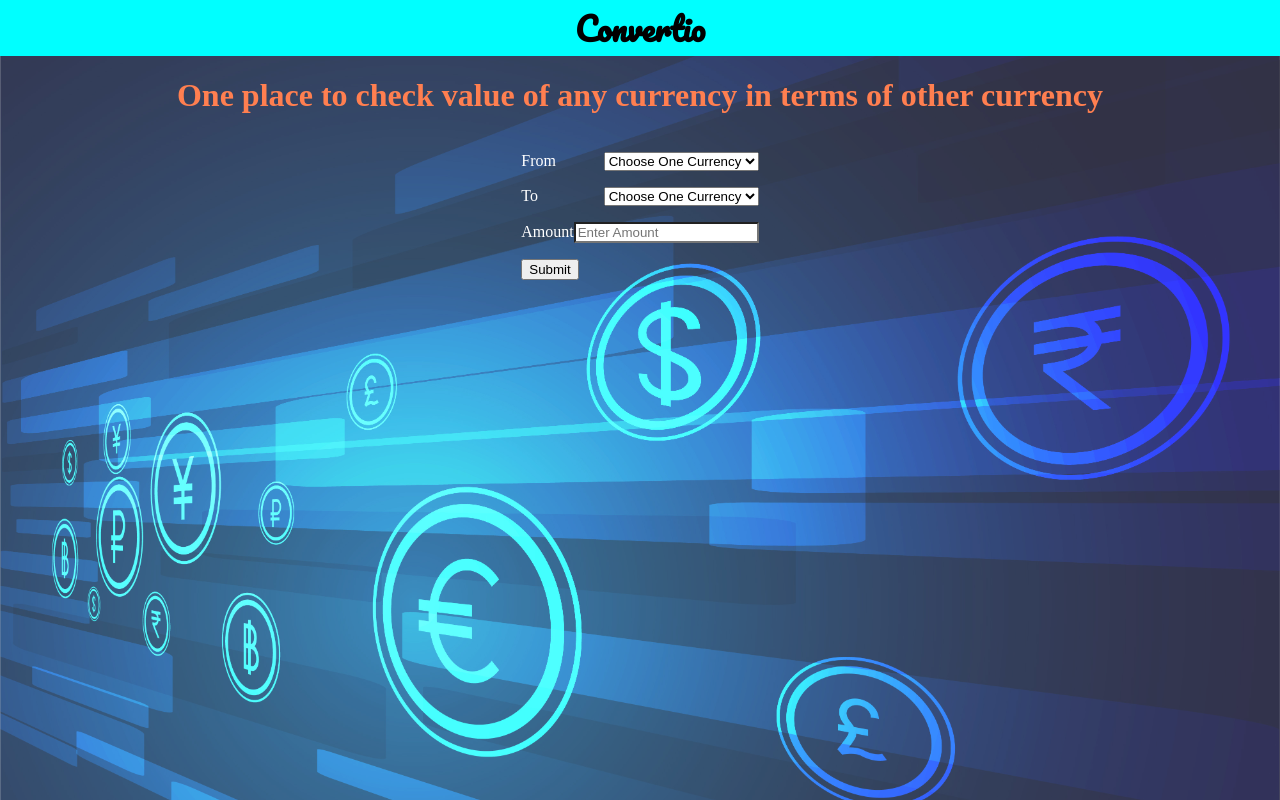
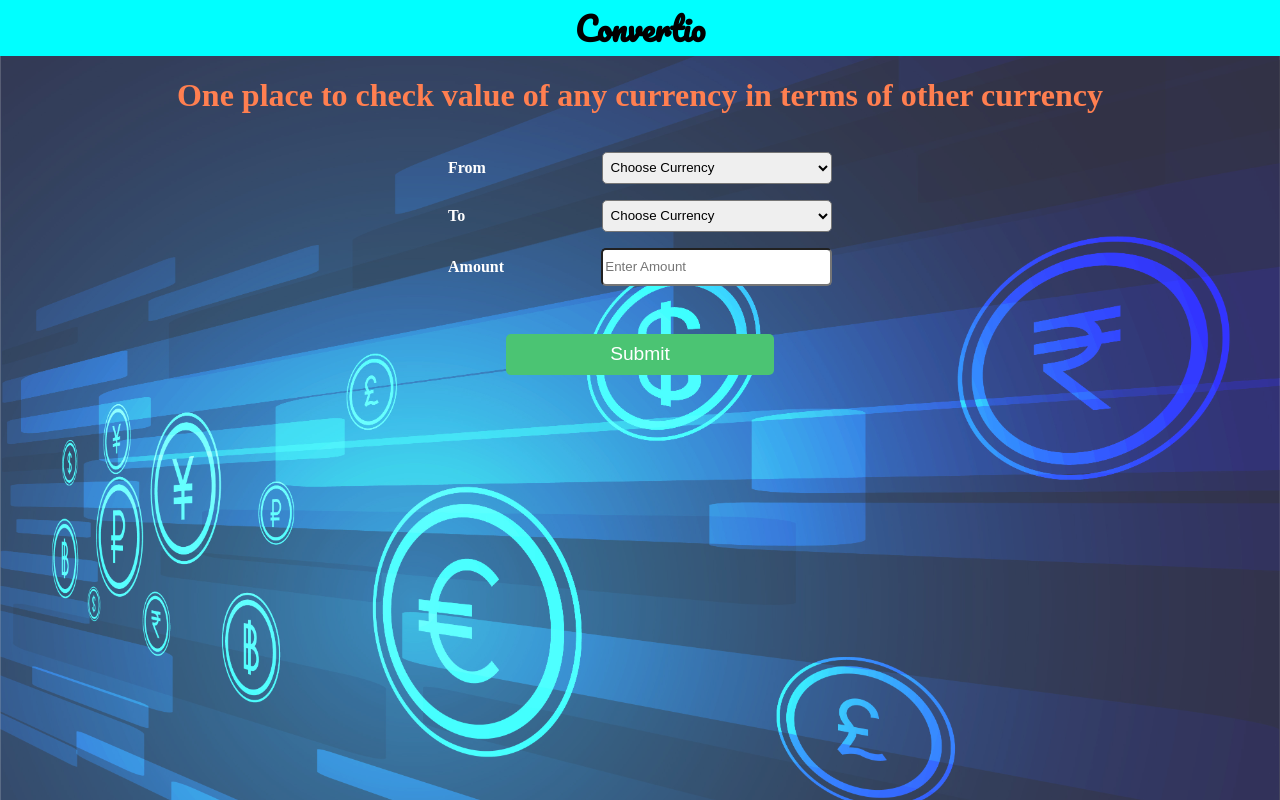
Before and after one commit to Abhirv08/Convertio, a plain HTML site: page index.html in a window 1280 px wide. Drawn offline with Linux system fonts and the light colour scheme; no server answers.

Commit message:
format form

```diff
--- a/index.html
+++ b/index.html
@@ -19,7 +19,7 @@
       <div>
         <label for="from">From</label>
         <select name="from" id="currency_from" required>
-          <option>Choose One Currency</option>
+          <option>Choose Currency</option>
           <option>USD</option>
           <option>CNY</option>
           <option>INR</option>
@@ -40,7 +40,7 @@
       <div>
         <label for="to">To</label>
         <select name="to" id="currency_to" required>
-          <option>Choose One Currency</option>
+          <option>Choose Currency</option>
           <option>USD</option>
           <option>CNY</option>
           <option>INR</option>
@@ -64,6 +64,8 @@
       </div>
       <input type="submit" />
     </form>
+
+    <div id="output"></div>
   </body>
   <script src="script.js"></script>
 </html>
--- a/script.js
+++ b/script.js
@@ -1,5 +1,3 @@
-// Api Key = 6Hv8YF2p10IKrYMB87WmJMaZdJoNlUf2
-
 var myHeaders = new Headers();
 myHeaders.append("apikey", "6Hv8YF2p10IKrYMB87WmJMaZdJoNlUf2");
 
--- a/style.css
+++ b/style.css
@@ -1,8 +1,6 @@
 body{
     margin: 0px;
     padding: 0px;
-
-
 }
 
 body::before{
@@ -39,9 +37,11 @@ h1{
 
 body form{
     margin: auto;
-    width: fit-content;
+    width: 30%;
     padding: 1rem;;
     color: white;
+    display: flex;
+    flex-direction: column;
 }
 
 body form div{
@@ -57,3 +57,42 @@ body form div input[type = number]{
     -moz-appearance: textfield;
     -webkit-appearance: none;
 }
+
+body form div select{
+    height: 2rem;
+    width: 60%;
+    padding: 4px;
+    border-radius: 5px;
+}
+
+body form div select option{
+    margin: 0.1rem 0;
+}
+
+body form div input{
+    height: 2rem;
+    width: 58%;
+    border-radius: 5px;
+    outline: none;
+}
+
+body form input[type = submit]{
+    padding: 0.6rem 1rem;
+    cursor: pointer;
+    border-radius: 5px;
+    border: none;
+    background-color: #4bc473;
+    color: white;
+    width: 70%;
+    align-self: center;
+    margin-top: 2rem;
+    font-size: 1.2rem;
+}
+
+body form input[type = submit]:hover {
+    background-color: #49b36c;
+}
+
+body form div label{
+    font-weight: bold;
+}
```
